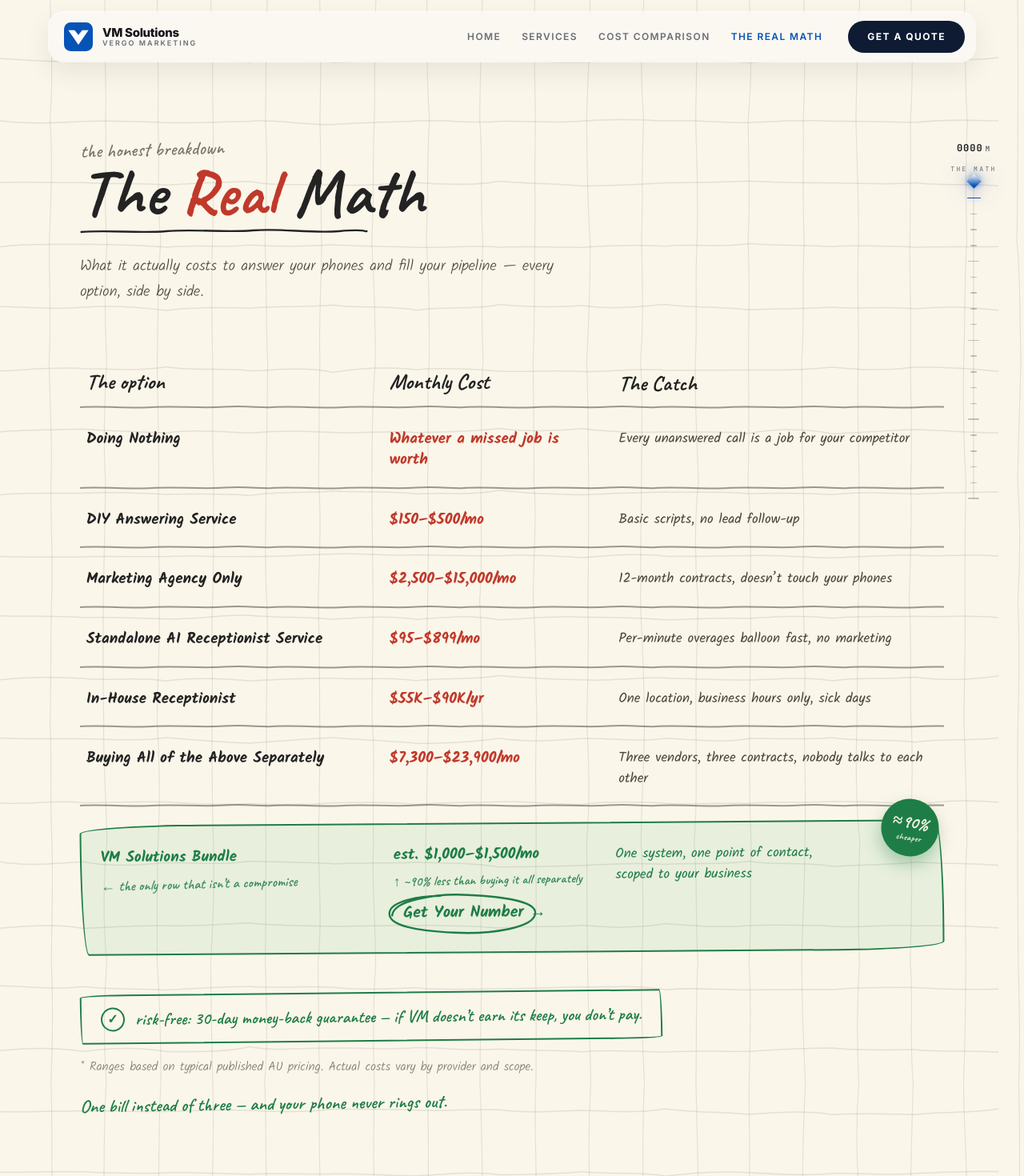
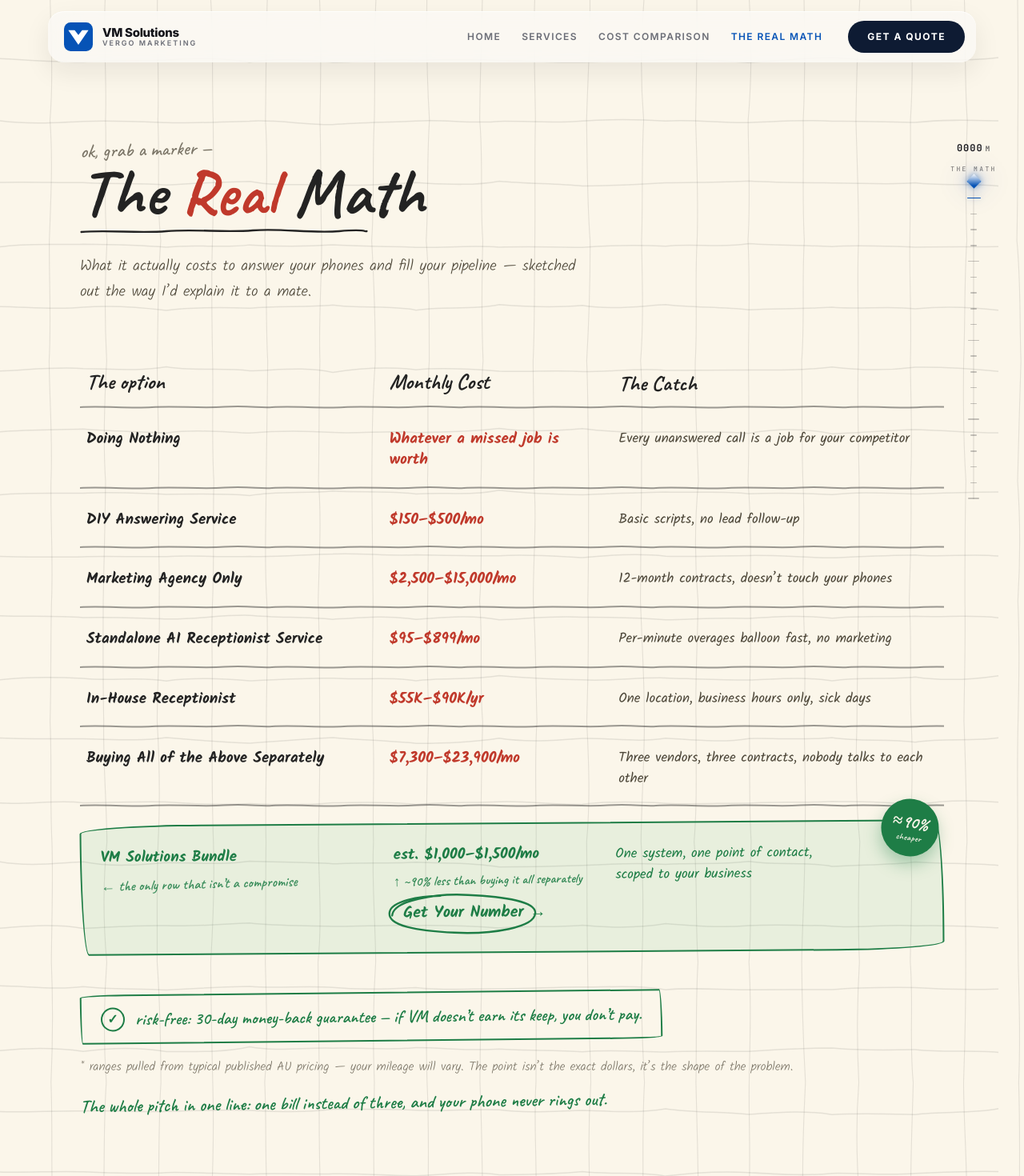
Before and after one commit to VergoMarketingSolutions/vergo-nurture-page, a React (Vite) app: page /real-math in a window 1280 px wide. Shown: the top 1470 px of the page at 80% size. Built offline with nearby package versions, Linux system fonts and the light colour scheme.

Commit message:
Real Math: restore the personal 'explain it to a mate' voice

```diff
--- a/src/pages/RealMath.jsx
+++ b/src/pages/RealMath.jsx
@@ -101,14 +101,14 @@ export default function RealMath() {
       <WobblyGrid />
       <div className="wb-inner">
         <header className="wb-head">
-          <div className="wb-kicker">the honest breakdown</div>
+          <div className="wb-kicker">ok, grab a marker —</div>
           <h1 className="wb-title">
             The <span className="wb-title-real">Real</span> Math
           </h1>
           <Squiggle className="wb-title-squiggle" />
           <p className="wb-sub">
-            What it actually costs to answer your phones and fill your pipeline — every option,
-            side by side.
+            What it actually costs to answer your phones and fill your pipeline — sketched
+            out the way I&rsquo;d explain it to a mate.
           </p>
         </header>
 
@@ -166,11 +166,12 @@ export default function RealMath() {
             </span>
           </div>
           <p className="wb-footnote">
-            * Ranges based on typical published AU pricing. Actual costs vary by provider and
-            scope.
+            * ranges pulled from typical published AU pricing — your mileage will vary. The
+            point isn&rsquo;t the exact dollars, it&rsquo;s the shape of the problem.
           </p>
           <p className="wb-footnote wb-footnote--green">
-            One bill instead of three — and your phone never rings out.
+            The whole pitch in one line: one bill instead of three, and your phone never
+            rings out.
           </p>
         </div>
       </div>
```
